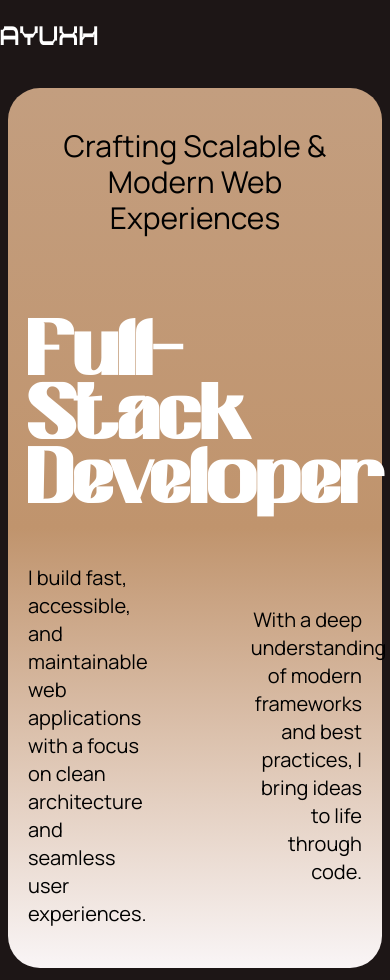
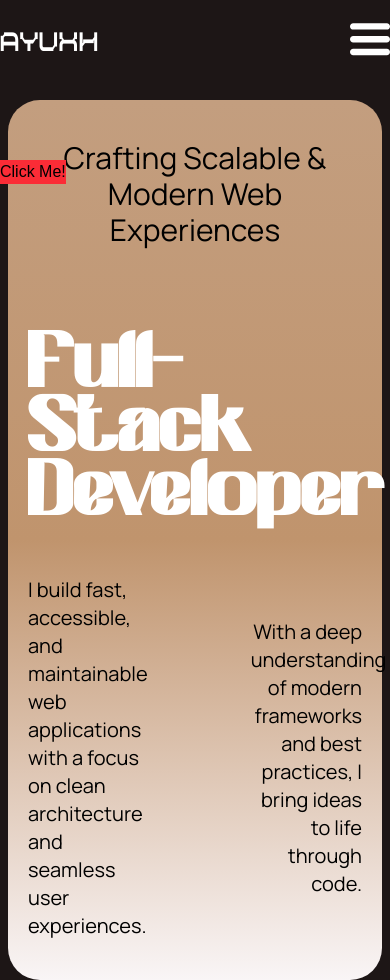
Before and after one commit to ayushstha123/portfolio_0.1, a Next.js app: page / in a window 390 px wide. Built offline with nearby package versions, Linux system fonts and the light colour scheme.

Commit message:
hamburger animation testing

```diff
--- /dev/null
+++ b/app/components/HamburgerAnimation.jsx
@@ -0,0 +1,60 @@
+'use client'
+import { useState, useEffect } from "react";
+import { useAnimate, stagger, motion } from "framer-motion";
+
+export default function HamburgerAnimation() {
+  const [open, setOpen] = useState(false);
+  const [scope, animate] = useAnimate();
+  const items = ["Item 1", "Item 2", "Item 3", "Item 4"];
+
+  // the stagger effect
+  const staggerList = stagger(0.1, { startDelay: 0.25 });
+
+  // create the animations that will be applied
+  // whenever the open state is toggled
+
+  useEffect(() => {
+    animate(
+      "ul",
+      {
+        width: open ? 150 : 0,
+        height: open ? 200 : 0,
+        opacity: open ? 1 : 0
+      },
+      {
+        type: "spring",
+        bounce: 0,
+        duration: 0.4
+      }
+    );
+    animate(
+      "li",
+      open
+        ? { opacity: 1, scale: 1, x: 0 }
+        : { opacity: 0, scale: 0.3, x: -50 },
+      {
+        duration: 0.2,
+        delay: open ? staggerList : 0
+      }
+    );
+  }, [open]);
+
+  return (
+    <div className="absolute top-40" ref={scope}>
+      <motion.button className="bg-red-500" onClick={() => setOpen(!open)} whileTap={{ scale: 0.95 }}>
+        Click Me!
+      </motion.button>
+      <ul className="bg-yellow-300">
+        {items.map((item, index) => (
+          <motion.li className={`${open ? 'block rounded-full p-5 text-white' : 'hidden'}`} key={index}>{item}</motion.li>
+        ))}
+      </ul>
+      <motion.button
+  className={`${open ? 'block rounded-full p-5 text-white' : 'hidden'} bg-red-500`}
+  onClick={() => setOpen(!open)}
+  whileTap={{ scale: 0.95 }}
+>        x
+      </motion.button>
+    </div>
+  );
+}
--- a/app/components/Header.jsx
+++ b/app/components/Header.jsx
@@ -1,9 +1,19 @@
+import Image from 'next/image'
 import React from 'react'
+import HamburgerAnimation from './HamburgerAnimation'
 
 const Header = () => {
   return (
-    <section className="max-w-[1400px] mt-5 mx-auto w-full">
+    <section className="max-w-[1400px] mt-5 mx-auto w-full flex justify-between items-center">
         <h1 className='nebula uppercase text-lg text-white'>Ayuxh</h1>
+        <Image
+        src='/svgs/hamburger.svg'
+        width={10}
+        height={10}
+        alt='Hamburger image icon'
+        className='w-10 h-10'
+        />
+        <HamburgerAnimation/>
     </section>
   )
 }
```
Also changed, not shown: public/svgs/hamburger.svg (added).
